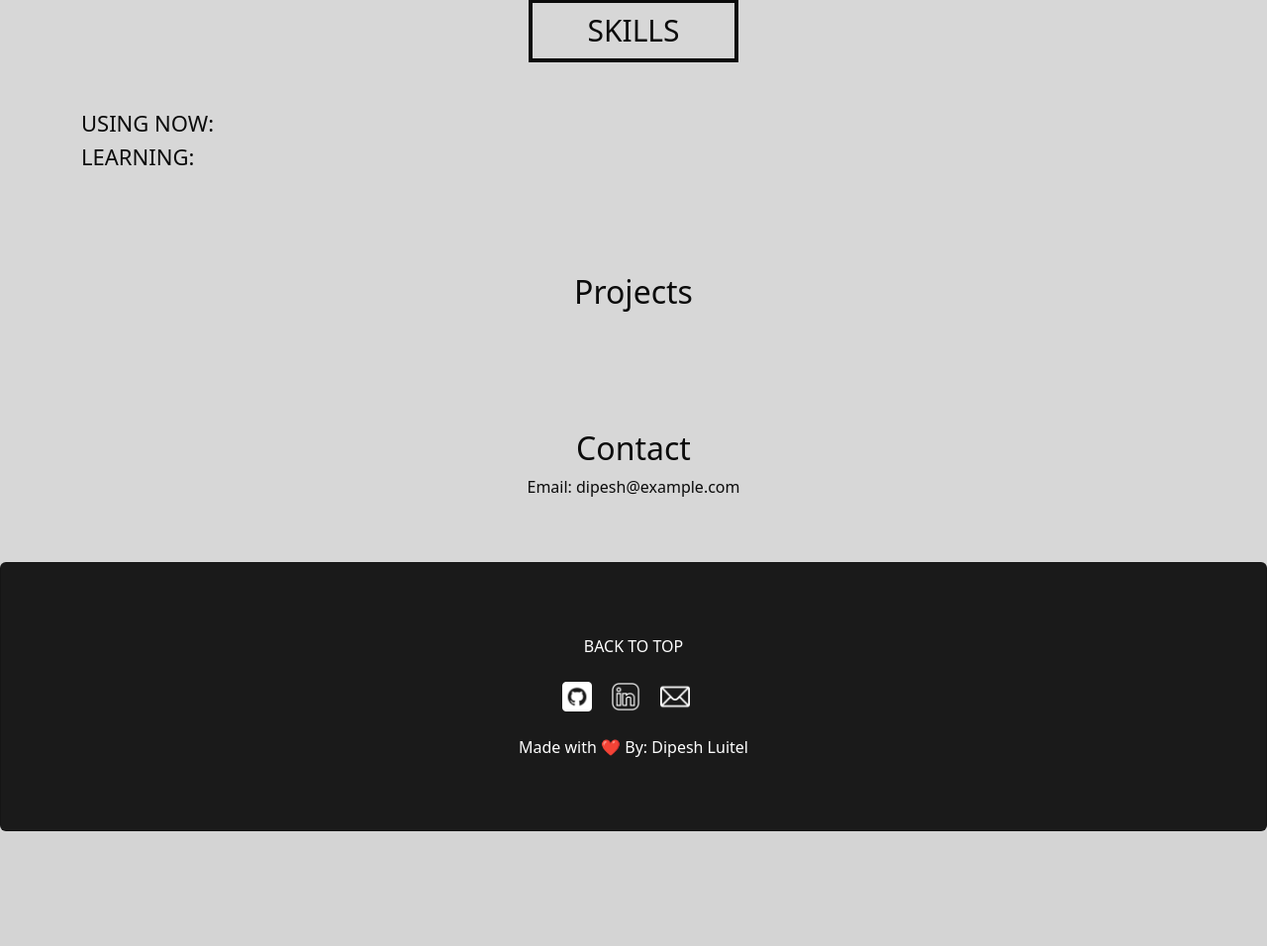
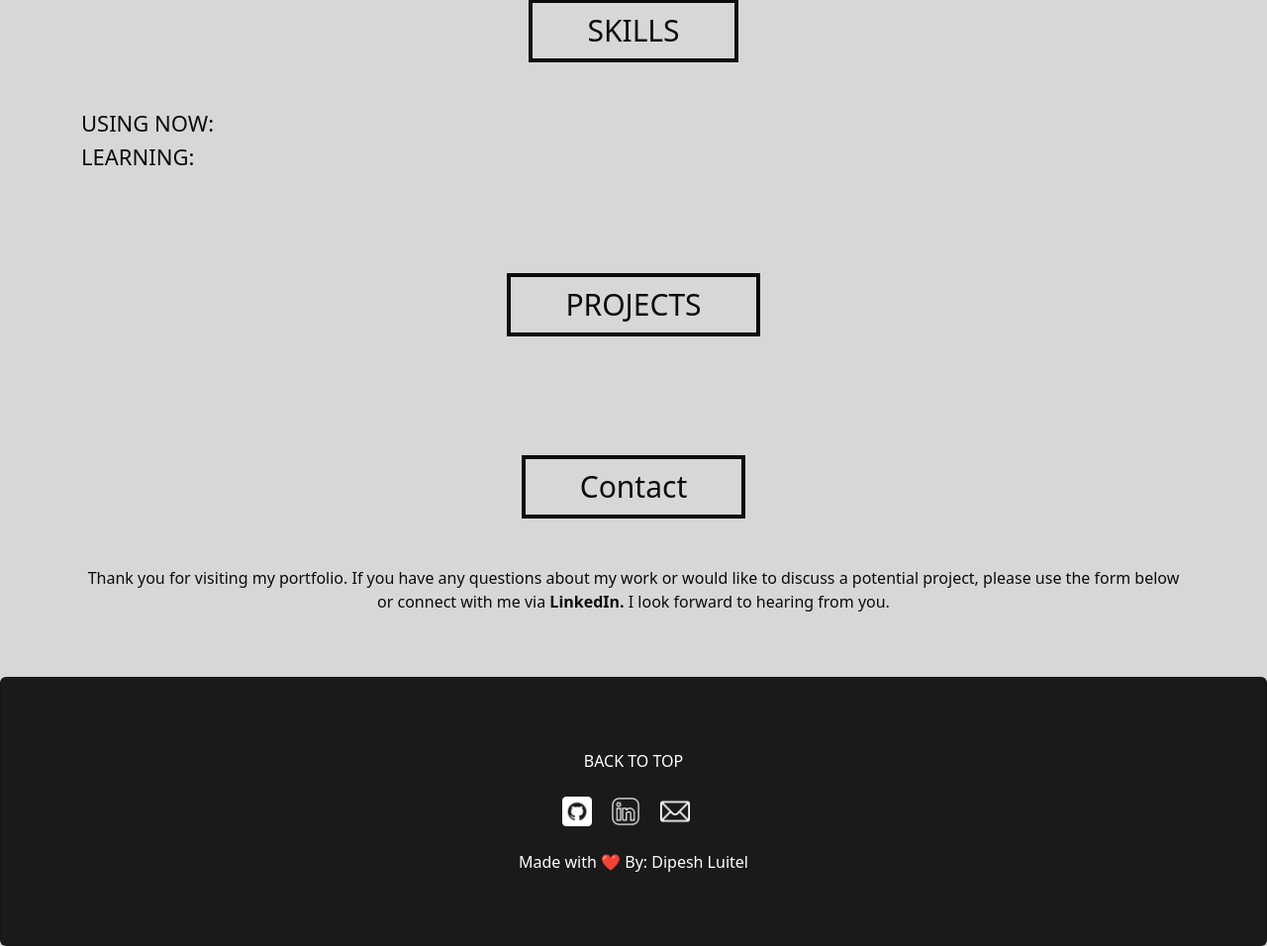
Before and after one commit to dipeshluitel/Portfolio, a Django app: page / in a window 1280 px wide. Shown: the part 1548-2504 px from the top of the page at 99% size. Before the commit the page ends 2388 px from the top, so only its background shows below. Run offline with Django 5.2, Linux system fonts and the light colour scheme; data that the repository does not hold is empty.

Commit message:
update(template): few fixes has been made

```diff
--- a/myportfolio/portfolio/static/portfolio/css/style.css
+++ b/myportfolio/portfolio/static/portfolio/css/style.css
@@ -71,7 +71,6 @@ body{
     background-color:  #787676;
     border: 1.5px solid #444;
     box-shadow: 0px 4px 10px #787676;
-    transition: 0.2s ease-in-out;
 }
 
 .home-section {
@@ -146,4 +145,11 @@ body{
 }
 .skill h3{
     font-size:22px;
+    user-select: none;
 }
+.contact{
+    user-select: none;
+}
+.contact p a{
+    color: #0B0B0B;
+}
--- a/myportfolio/portfolio/templates/portfolio/home.html
+++ b/myportfolio/portfolio/templates/portfolio/home.html
@@ -86,8 +86,10 @@
 
 <!-- PROJECTS -->
 <section id="projects" class="py-5">
-    <div class="container">
-        <h2 class="text-center mb-4">Projects</h2>
+    <div class="container skill" data-aos="fade-right">
+        <div class="text-center">
+            <h2 class="text-center mb-4">PROJECTS</h2>
+        </div>
         <div class="row">
             {% for project in projects %}
             <div class="col-md-4 mb-4" data-aos="fade-up">
@@ -106,9 +108,13 @@
 
 <!-- CONTACT -->
 <section id="contact" class="py-5">
-    <div class="container text-center" data-aos="fade-up">
-        <h2>Contact</h2>
-        <p>Email: dipesh@example.com</p>
+    <div class="container text-center skill contact" data-aos="fade-up">
+        <h2 class="mb-5">Contact</h2>
+        <p>Thank you for visiting my portfolio. If you have any questions about my work or would like to discuss a
+            potential project, please use the form below or connect with me via <span class="fw-bolder"> <a
+                    href="https://www.linkedin.com/in/dipeshluitel/" target="_blank">LinkedIn.</a>
+            </span>I look forward to hearing from
+            you.</p>
     </div>
 </section>
 
```
